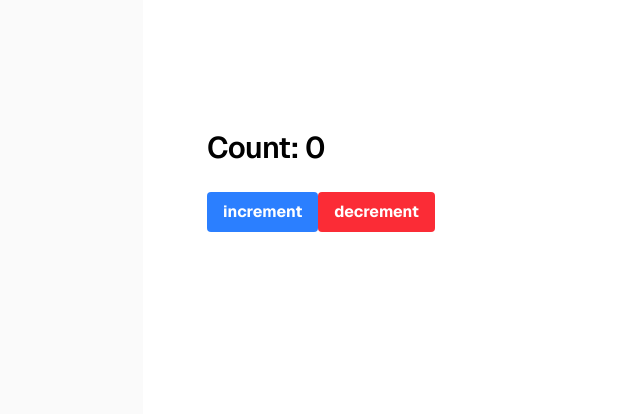
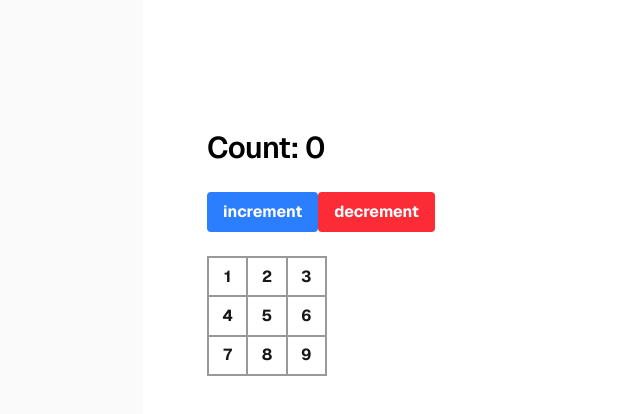
Before and after one commit to Fardin96/state-practice, a Next.js app: page / in a window 1280 px wide. Shown: the top 414 px of the page, without its empty margins (113-753 px from the left). Built offline with nearby package versions, Linux system fonts and the light colour scheme.

Commit message:
tic,tac,toe

```diff
--- a/src/app/page.jsx
+++ b/src/app/page.jsx
@@ -1,5 +1,6 @@
 'use client'
 import {create} from 'zustand'
+import Board from '../app/tic-tac-toe/board/Board'
 
 const useCounter = create((set) => ({
   count: 0,
@@ -29,6 +30,8 @@ export default function Home() {
               decrement
             </button>
           </div>
+
+          <Board />
         </div>
       </main>
     </div>
--- /dev/null
+++ b/src/app/tic-tac-toe/board/Board.js
@@ -0,0 +1,46 @@
+function Square({ value, onSquareClick }) {
+    return (
+      <button
+        style={{
+          display: 'inline-flex',
+          alignItems: 'center',
+          justifyContent: 'center',
+          padding: 0,
+          backgroundColor: '#fff',
+          border: '1px solid #999',
+          outline: 0,
+          borderRadius: 0,
+          fontSize: '1rem',
+          fontWeight: 'bold',
+        }}
+        onClick={onSquareClick}
+      >
+        {value}
+      </button>
+    )
+  }
+
+export default function Board() {
+    return (
+      <div
+        style={{
+          display: 'grid',
+          gridTemplateColumns: 'repeat(3, 1fr)',
+          gridTemplateRows: 'repeat(3, 1fr)',
+          width: 'calc(3 * 2.5rem)',
+          height: 'calc(3 * 2.5rem)',
+          border: '1px solid #999',
+        }}
+      >
+        <Square value="1" />
+        <Square value="2" />
+        <Square value="3" />
+        <Square value="4" />
+        <Square value="5" />
+        <Square value="6" />
+        <Square value="7" />
+        <Square value="8" />
+        <Square value="9" />
+      </div>
+    )
+  }
```
